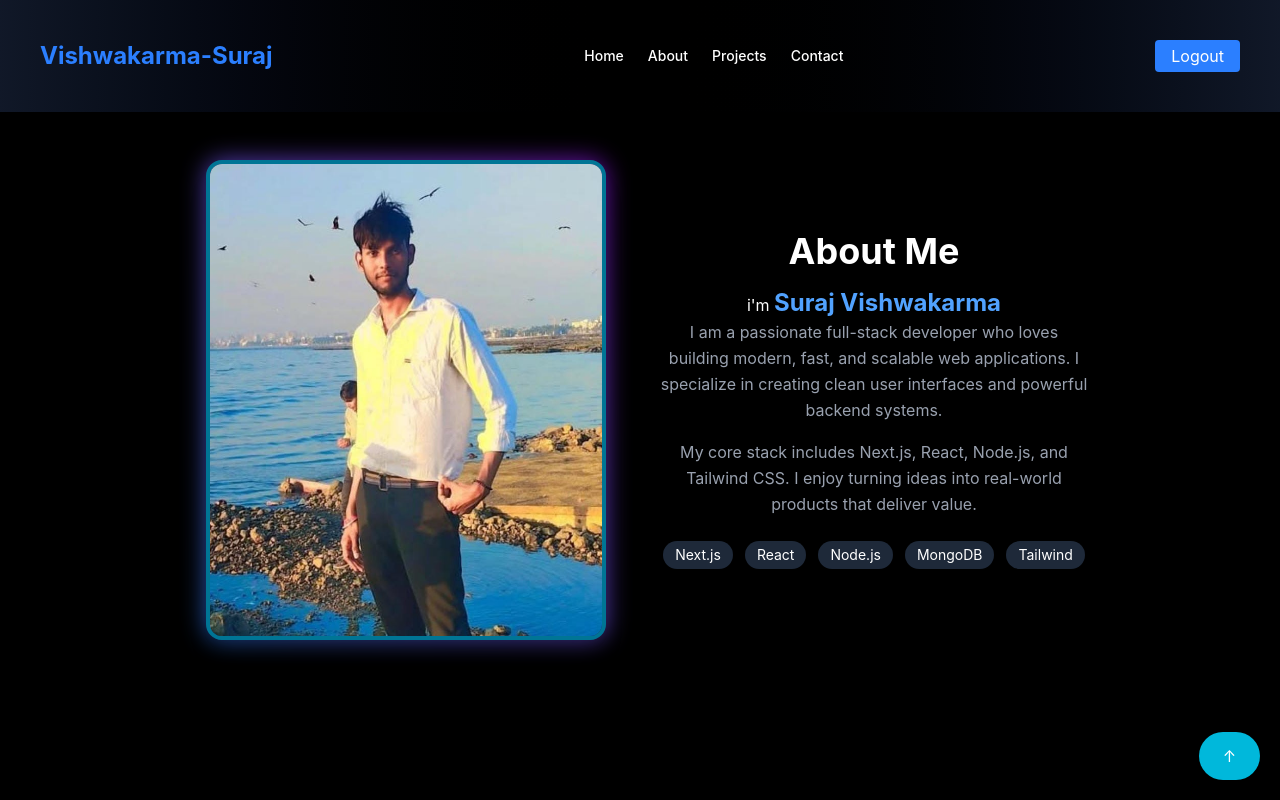
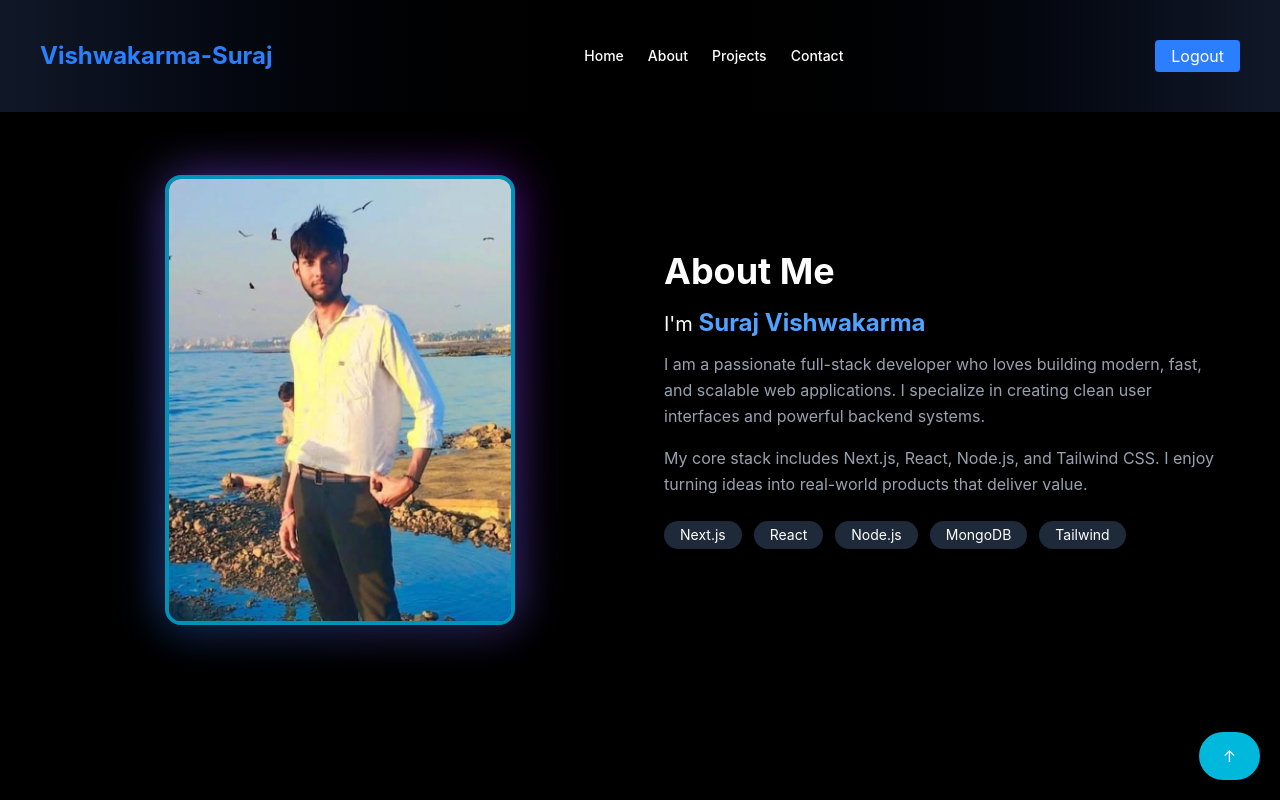
Before and after one commit to Vishwakarmasuraj333/next-portfolio, a Next.js app: page /about in a window 1280 px wide. Shown: the top 800 px of the page. Built offline with nearby package versions, Linux system fonts and the light colour scheme.

Commit message:
Update page.tsx

```diff
--- a/app/about/page.tsx
+++ b/app/about/page.tsx
@@ -1,61 +1,78 @@
 "use client";
 
-import { useEffect } from "react";
+import { motion } from "framer-motion";
+
 export default function About() {
   return (
+    <section className="min-h-screen bg-black text-white flex items-center justify-center px-6 py-20">
 
-    <section className="min-h-screen bg-black text-white flex items-center justify-center px-6">
-      <div className="max-w-4xl w-full grid md:grid-cols-2 gap-10 items-center">
+      <div className="max-w-6xl w-full grid md:grid-cols-2 gap-12 items-center">
 
-        {/* Left Side - Image */}
-        <div className="flex justify-center">
-          <div className="relative w-100 h-120">
+        {/* Left - Image */}
+        <motion.div
+          initial={{ opacity: 0, x: -80 }}
+          animate={{ opacity: 1, x: 0 }}
+          transition={{ duration: 0.8 }}
+          className="flex justify-center"
+        >
+          <div className="relative w-[250px] sm:w-[300px] md:w-[350px] h-[320px] sm:h-[380px] md:h-[450px]">
 
-            {/* Gradient Border */}
-            <div className="absolute inset-0 rounded-2xl bg-gradient-to-tr from-blue-500 to-purple-600 blur-md opacity-70"></div>
+            {/* Glow */}
+            <div className="absolute inset-0 rounded-2xl bg-gradient-to-tr from-blue-500 to-purple-600 blur-xl opacity-60 animate-pulse"></div>
 
             {/* Image */}
             <img
               src="/ss.jpeg"
               alt="profile"
-              className="relative w-full h-full object-cover rounded-2xl border-4 border-cyan-700 shadow-xl hover:scale-105 transition duration-300"
+              className="relative w-full h-full object-cover rounded-2xl border-4 border-cyan-600 shadow-2xl hover:scale-105 transition duration-500"
             />
+          </div>
+        </motion.div>
 
-          </div>
-        </div>
-
-        {/* Right Side - Content */}
-        <div className="md: text-center">
-          <h1 className="text-4xl font-bold mb-4">
+        {/* Right - Content */}
+        <motion.div
+          initial={{ opacity: 0, x: 80 }}
+          animate={{ opacity: 1, x: 0 }}
+          transition={{ duration: 0.8 }}
+          className="text-center md:text-left"
+        >
+          <h1 className="text-3xl sm:text-4xl font-bold mb-4">
             About Me
           </h1>
 
-          <h2>i'm <span className="text-blue-400 font-bold text-2xl ">Suraj Vishwakarma</span></h2>
-          <p className="text-gray-400 leading-relaxed mb-4">
+          <h2 className="mb-3 text-lg sm:text-xl">
+            I'm{" "}
+            <span className="text-blue-400 font-bold text-2xl">
+              Suraj Vishwakarma
+            </span>
+          </h2>
+
+          <p className="text-gray-400 leading-relaxed mb-4 text-sm sm:text-base">
             I am a passionate full-stack developer who loves building modern,
             fast, and scalable web applications. I specialize in creating clean
             user interfaces and powerful backend systems.
           </p>
 
-          <p className="text-gray-400 leading-relaxed mb-6">
+          <p className="text-gray-400 leading-relaxed mb-6 text-sm sm:text-base">
             My core stack includes Next.js, React, Node.js, and Tailwind CSS.
             I enjoy turning ideas into real-world products that deliver value.
           </p>
 
           {/* Skills */}
-          <div className="flex flex-wrap gap-3 md:text-center justify-center">
+          <div className="flex flex-wrap gap-3 justify-center md:justify-start">
             {["Next.js", "React", "Node.js", "MongoDB", "Tailwind"].map(
               (skill) => (
                 <span
                   key={skill}
-                  className="bg-gray-800 px-3 py-1 rounded-full text-sm hover:bg-blue-500 transition"
+                  className="bg-gray-800 px-4 py-1 rounded-full text-sm hover:bg-blue-500 hover:scale-110 transition duration-300"
                 >
                   {skill}
                 </span>
               )
             )}
           </div>
-        </div>
+        </motion.div>
+
       </div>
     </section>
   );
```
